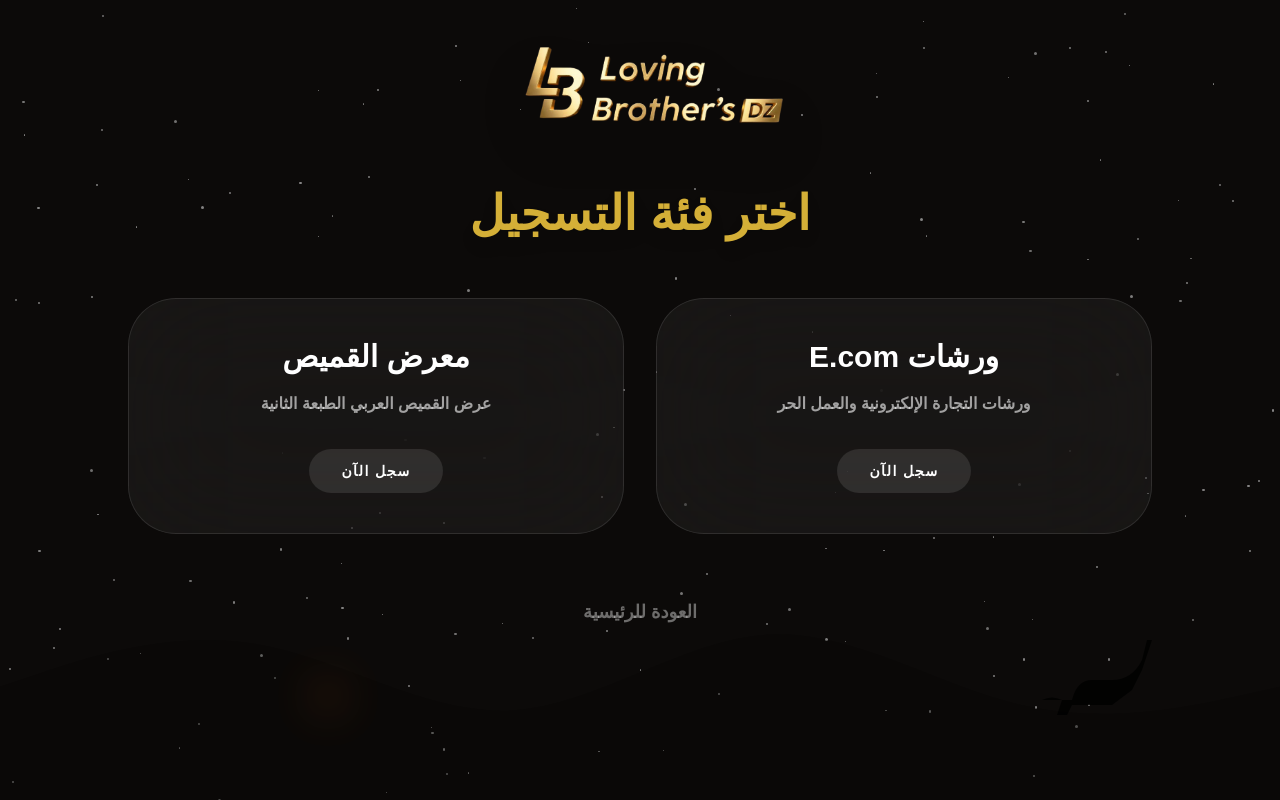
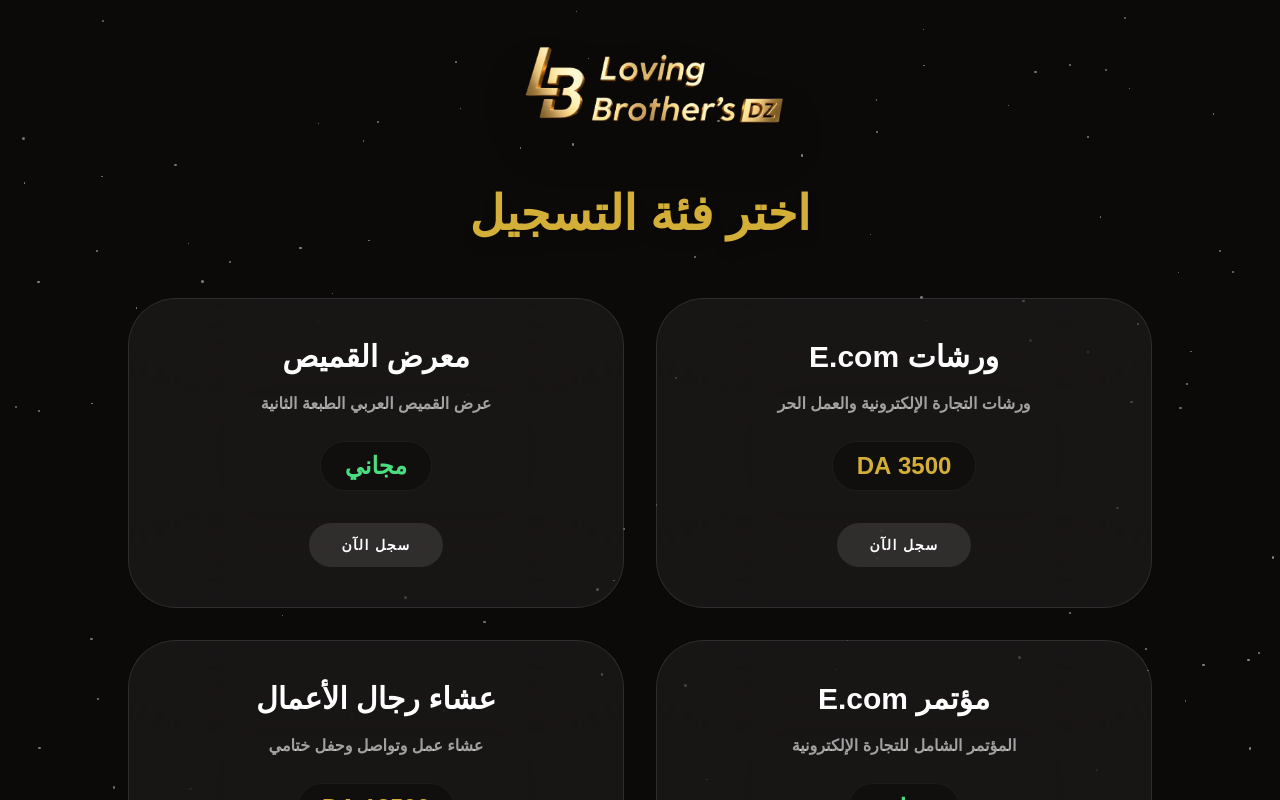
Before and after one commit to medalibadis/Gazelle_Dor, a Next.js app: page /select in a window 1280 px wide. Shown: the top 800 px of the page. Built offline with nearby package versions, Linux system fonts and the light colour scheme.

Commit message:
Update registration options and explicit prices inside the forms

```diff
--- a/src/app/actions.js
+++ b/src/app/actions.js
@@ -2,11 +2,11 @@
 
 const SCRIPT_URLS = {
   visitor: process.env.GOOGLE_SCRIPT_URL_VISITOR,
-  qamis: process.env.GOOGLE_SCRIPT_URL_VISITOR,      // Map 'qamis' to visitor sheet
+  qamis: process.env.GOOGLE_SCRIPT_URL_VISITOR,
   conference: process.env.GOOGLE_SCRIPT_URL_CONFERENCE,
-  'e-com': process.env.GOOGLE_SCRIPT_URL_CONFERENCE, // Map 'e-com' to conference sheet
-  revision: process.env.GOOGLE_SCRIPT_URL_REVISION,
-  forum: process.env.GOOGLE_SCRIPT_URL_REVISION,    // Map Entrepreneurs Forum to the revision sheet
+  'e-com': process.env.GOOGLE_SCRIPT_URL_CONFERENCE,
+  'ecom-conf': process.env.GOOGLE_SCRIPT_URL_ECOM_CONF, // Setup dedicated sheet for Ecom Conference
+  dinner: process.env.GOOGLE_SCRIPT_URL_DINNER,         // Setup dedicated sheet for Businessmen Dinner
 };
 
 function getUrl(type) {
@@ -54,7 +54,8 @@
     const allUrls = [
       process.env.GOOGLE_SCRIPT_URL_VISITOR,
       process.env.GOOGLE_SCRIPT_URL_CONFERENCE,
-      process.env.GOOGLE_SCRIPT_URL_REVISION
+      process.env.GOOGLE_SCRIPT_URL_ECOM_CONF,
+      process.env.GOOGLE_SCRIPT_URL_DINNER
     ].filter(Boolean);
 
     for (const url of allUrls) {
@@ -93,7 +94,8 @@
     const allUrls = [
       process.env.GOOGLE_SCRIPT_URL_VISITOR,
       process.env.GOOGLE_SCRIPT_URL_CONFERENCE,
-      process.env.GOOGLE_SCRIPT_URL_REVISION
+      process.env.GOOGLE_SCRIPT_URL_ECOM_CONF,
+      process.env.GOOGLE_SCRIPT_URL_DINNER
     ].filter(Boolean);
 
     for (const url of allUrls) {
--- a/src/app/register/[type]/page.js
+++ b/src/app/register/[type]/page.js
@@ -10,20 +10,30 @@
   qamis: {
     title: 'معرض القميص',
     subtitle: 'سجل حضورك في المعرض العربي للقميص',
-    accent: '#d4af37', // Gold
-    bg: <QamisBackground />
+    accent: '#FBBF24', // Amber
+    bg: <QamisBackground />,
+    price: 'مجاني'
   },
   'e-com': {
     title: 'ورشات E.com',
     subtitle: 'انضم لخبراء التجارة الإلكترونية',
-    accent: '#8b5cf6', // Purple
-    bg: <EComBackground />
+    accent: '#a855f7', // Purple
+    bg: <EComBackground />,
+    price: '3500 DA'
   },
-  forum: {
-    title: 'ملتقى رواد الأعمال',
-    subtitle: 'سجل في ملتقى رواد الأعمال وأصحاب المشاريع',
+  'ecom-conf': {
+    title: 'مؤتمر E.com',
+    subtitle: 'سجل حضورك في المؤتمر',
+    accent: '#3b82f6', // Blue
+    bg: <EComBackground />,
+    price: 'مجاني'
+  },
+  dinner: {
+    title: 'عشاء رجال الأعمال',
+    subtitle: 'سجل لحضور عشاء وحفل الختام',
     accent: '#10b981', // Emerald
-    bg: <RevisionBackground />
+    bg: <RevisionBackground />,
+    price: '13500 DA'
   }
 };
 
@@ -77,7 +87,16 @@
 
         <div className="text-center mb-8 animate-fade-in-up">
           <h1 className="text-4xl md:text-5xl font-black mb-2 drop-shadow-lg">استمارة التسجيل</h1>
-          <p className="text-xl font-bold" style={{ color: theme.accent }}>{theme.title}</p>
+          <p className="text-xl font-bold mb-4" style={{ color: theme.accent }}>{theme.title}</p>
+
+          {theme.price && (
+            <div className={`inline-block px-6 py-2 rounded-full border ${theme.price.includes('مجاني') ? 'bg-green-500/20 border-green-500/50 text-green-400' : 'bg-red-500/20 border-red-500/50 text-red-500 animate-pulse'}`}>
+              <span className="font-black text-lg">
+                {theme.price.includes('مجاني') ? 'السعر: ' : 'هام! رسوم الدخول: '}
+                {theme.price}
+              </span>
+            </div>
+          )}
         </div>
 
         <form onSubmit={handleSubmit} className="w-full bg-white/5 backdrop-blur-3xl p-8 md:p-10 rounded-[3rem] border border-white/10 space-y-6 shadow-2xl animate-fade-in">
--- a/src/app/select/page.js
+++ b/src/app/select/page.js
@@ -9,14 +9,36 @@
     title: 'ورشات E.com',
     description: 'ورشات التجارة الإلكترونية والعمل الحر',
     href: '/register/e-com',
-    accent: 'purple'
+    accent: 'purple',
+    price: '3500 DA',
+    priceColor: 'text-[#d4af37]'
   },
   {
     id: 'qamis',
     title: 'معرض القميص',
     description: 'عرض القميص العربي الطبعة الثانية',
     href: '/register/qamis',
-    accent: 'amber'
+    accent: 'amber',
+    price: 'مجاني',
+    priceColor: 'text-green-400'
+  },
+  {
+    id: 'ecom-conf',
+    title: 'مؤتمر E.com',
+    description: 'المؤتمر الشامل للتجارة الإلكترونية',
+    href: '/register/ecom-conf',
+    accent: 'blue',
+    price: 'مجاني',
+    priceColor: 'text-green-400'
+  },
+  {
+    id: 'dinner',
+    title: 'عشاء رجال الأعمال',
+    description: 'عشاء عمل وتواصل وحفل ختامي',
+    href: '/register/dinner',
+    accent: 'emerald',
+    price: '13500 DA',
+    priceColor: 'text-[#d4af37]'
   }
 ];
 
@@ -39,14 +61,18 @@
             <Link
               key={category.id}
               href={category.href}
-              className="group relative bg-white/5 backdrop-blur-3xl rounded-[3rem] p-10 border border-white/10 transition-all duration-500 hover:scale-[1.02] hover:border-[#d4af37]/50 flex flex-col items-center text-center overflow-hidden"
+              className="group relative bg-white/5 backdrop-blur-3xl rounded-[3rem] p-8 md:p-10 border border-white/10 transition-all duration-500 hover:scale-[1.02] hover:border-[#d4af37]/50 flex flex-col items-center text-center overflow-hidden"
             >
               <h2 className="text-3xl font-black text-white mb-4 group-hover:text-[#d4af37] transition-colors">
                 {category.title}
               </h2>
-              <p className="text-white/60 font-bold leading-relaxed mb-8">
+              <p className="text-white/60 font-bold leading-relaxed mb-6">
                 {category.description}
               </p>
+
+              <div className={`text-2xl font-black mb-8 ${category.priceColor} bg-black/30 px-6 py-2 rounded-full border border-white/5`}>
+                {category.price}
+              </div>
 
               <div className="mt-auto px-8 py-3 bg-white/10 rounded-full text-sm font-black tracking-widest uppercase transition-all duration-500 group-hover:bg-[#d4af37] group-hover:text-black">
                 سجل الآن
```
